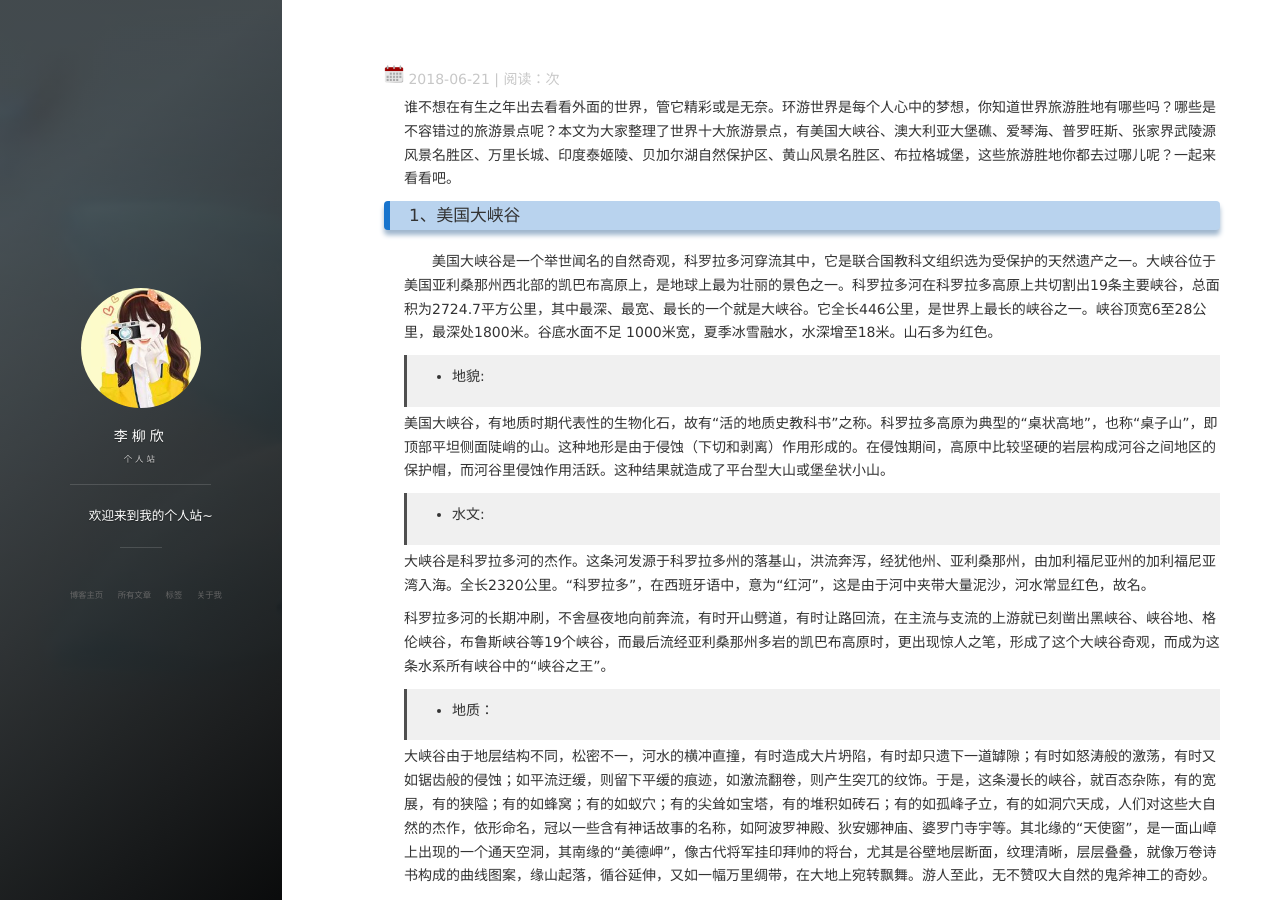
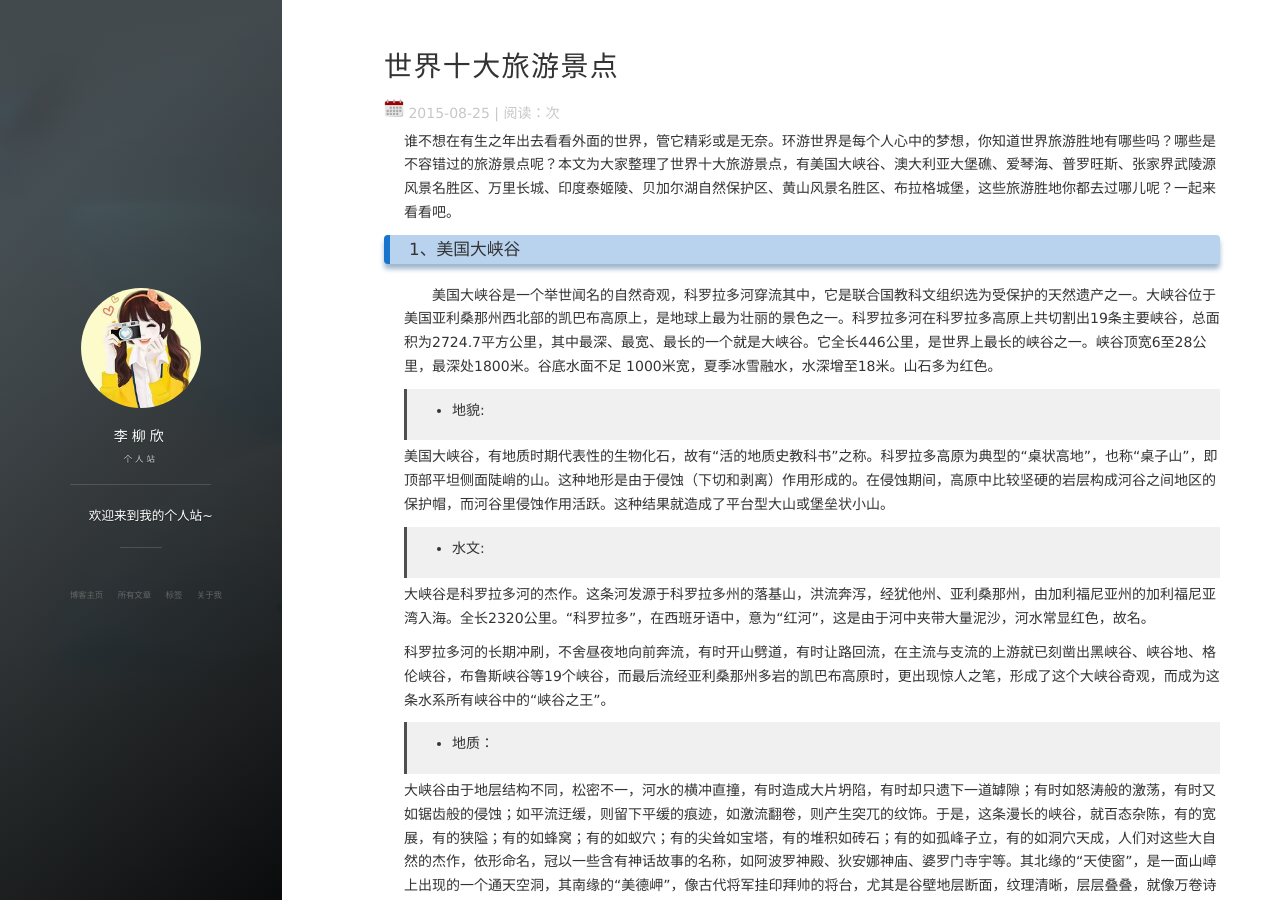
Before and after one commit to luckyabgelgirl/luckyabgelgirl.github.io, a Jekyll site: the page built from _posts/2017-01-03-iOS_Wifilist.md, in a window 1280 px wide and 900 px high. Built offline with Jekyll 4.4.1, drawn with Linux system fonts in a browser that asks for light colours; nearby versions of some CDN libraries; our own code applies the rules of GitHub Pages for plain Markdown files; comment, search, counter and statistics services are not loaded; some of the changed text lies outside the part shown.

Commit message:
Update 2017-01-03-iOS_Wifilist.md

```diff
--- a/_posts/2017-01-03-iOS_Wifilist.md
+++ b/_posts/2017-01-03-iOS_Wifilist.md
@@ -1,10 +1,10 @@
 ---
 layout: post
-title:"世界十大旅游景点"
-date: 2017-1-03
-tag: iOS
+title: "世界十大旅游景点"
+date: 2015-08-25
+description: "世界十大旅游景点"
+tag: 博客
 ---
-
 谁不想在有生之年出去看看外面的世界，管它精彩或是无奈。环游世界是每个人心中的梦想，你知道世界旅游胜地有哪些吗？哪些是不容错过的旅游景点呢？本文为大家整理了世界十大旅游景点，有美国大峡谷、澳大利亚大堡礁、爱琴海、普罗旺斯、张家界武陵源风景名胜区、万里长城、印度泰姬陵、贝加尔湖自然保护区、黄山风景名胜区、布拉格城堡，这些旅游胜地你都去过哪儿呢？一起来看看吧。
 
 ### 1、美国大峡谷
```
